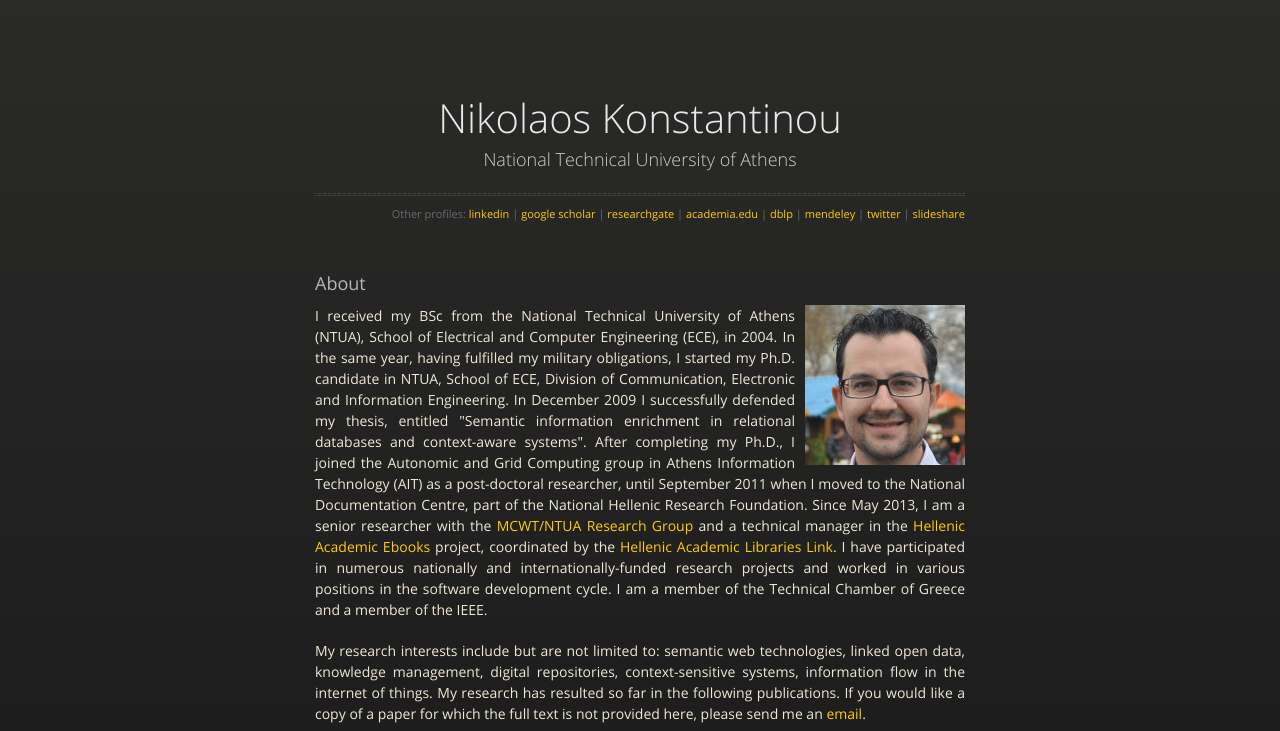
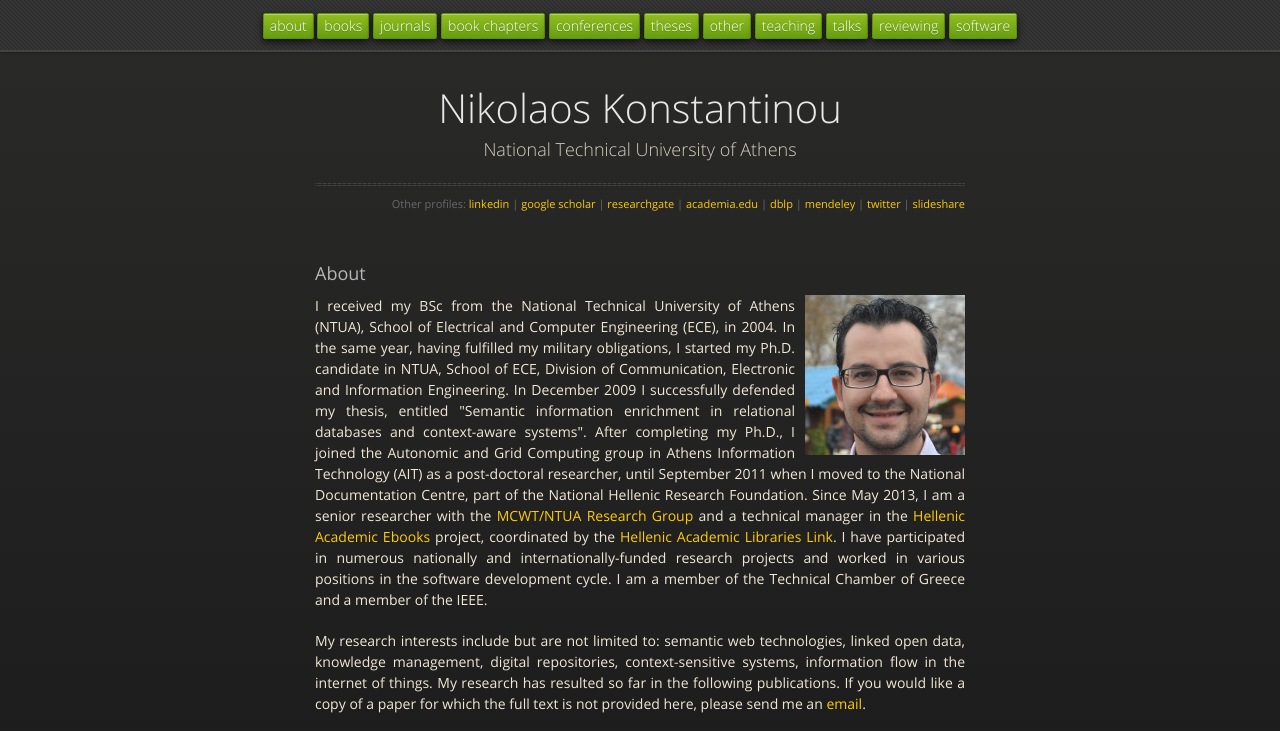
Before and after one commit to nkons/nkons.github.io, a plain HTML site: page index.html in a window 1280 px wide. Shown: the top 731 px of the page. Drawn offline with nearby package versions, Linux system fonts and the light colour scheme.

Commit message:
added top menu

```diff
--- a/index.html
+++ b/index.html
@@ -18,16 +18,27 @@
 
 </head>
 <body>
-	<!--<div id="header">
+	<div id="header">
         <nav>
-          <li class="fork"><a href="https://github.com/nkons">View On GitHub</a></li>
+		<li class="fork"><a href="#about">about</a></li>
+		<li class="fork"><a href="#books">books</a></li>
+		<li class="fork"><a href="#journals">journals</a></li>
+		<li class="fork"><a href="#bookchapters">book chapters</a></li>
+		<li class="fork"><a href="#conferences">conferences</a></li>
+		<li class="fork"><a href="#theses">theses</a></li>
+		<li class="fork"><a href="#other">other</a></li>
+		<li class="fork"><a href="#teaching">teaching</a></li>
+		<li class="fork"><a href="#talks">talks</a></li>
+		<li class="fork"><a href="#reviewing">reviewing</a></li>
+		<li class="fork"><a href="#software">software</a></li>
         </nav>
-      </div>-->
+      </div>
 	<!-- end header -->
 
 	<div class="wrapper">
 
 		<section>
+			<a class="anchor" name="about"></a>
 			<div id="title">
 				<h1>Nikolaos Konstantinou</h1>
 				<p>National Technical University of Athens</p>
@@ -53,7 +64,7 @@
 			</div>
 
 			<h3>
-				<a class="anchor" href="#about"></a>About
+				About
 			</h3>
 
 
@@ -63,7 +74,7 @@
             <p>My research interests include but are not limited to: semantic web technologies, linked open data, knowledge management, digital repositories, context-sensitive systems, information flow in the internet of things. My research has resulted so far in the following publications. If you would like a copy of a paper for which the full text is not provided here, please send me an <a href="mailto:nkons@live.com">email</a>.</p>
 
 			<h3>
-				<a class="anchor" href="#books"></a>Books
+				<a class="anchor" name="books"></a>Books
 			</h3>
 
 			<ol>
@@ -81,7 +92,7 @@
 			</ol>
 
 			<h3>
-				<a class="anchor" href="#journals"></a>Journal publications
+				<a class="anchor" name="journals"></a>Journal publications
 			</h3>
 
 			<ol>
@@ -125,7 +136,7 @@
 			</ol>
 
 			<h3>
-				<a class="anchor" href="#bookchapters"></a>Book chapters
+				<a class="anchor" name="bookchapters"></a>Book chapters
 			</h3>
 
 			<ol>
@@ -136,7 +147,7 @@
 			</ol>
 
 			<h3>
-				<a class="anchor" href="#conferences"></a>Conference publications
+				<a class="anchor" name="conferences"></a>Conference publications
 			</h3>
 
 			<ol>
@@ -192,7 +203,7 @@
 			</ol>
 
 			<h3>
-				<a class="anchor" href="#theses"></a>Theses
+				<a class="anchor" name="theses"></a>Theses
 			</h3>
 
 			<ol>
@@ -205,7 +216,7 @@
 			</ol>
 
 			<h3>
-				<a class="anchor" href="#other"></a>Other publications
+				<a class="anchor" name="other"></a>Other publications
 			</h3>
 
 			<ol>
@@ -238,7 +249,7 @@
 
 
 			<h3>
-				<a class="anchor" href="#teaching"></a>Teaching
+				<a class="anchor" name="teaching"></a>Teaching
 			</h3>
 
 			<ol>
@@ -252,7 +263,7 @@
 
 
             <h3>
-				<a class="anchor" href="#talks"></a>Talks
+				<a class="anchor" name="talks"></a>Talks
 			</h3>
 
 			<ol>
@@ -273,7 +284,7 @@
 
 
             <h3>
-				<a class="anchor" href="#reviewing"></a>Reviewing Activity
+				<a class="anchor" name="reviewing"></a>Reviewing Activity
 			</h3>
 
             <ol>
@@ -292,7 +303,7 @@
 			</ol>
 
 			<h3>
-				<a class="anchor" href="#software"></a>Software
+				<a class="anchor" name="software"></a>Software
 			</h3>
 
             <ol>
@@ -321,7 +332,7 @@
             <p></p>
 
             <div style="text-align: right; font-size: 75%; ">
-                Last updated on Apr 6th, 2015
+                Last updated on May 26th, 2015
             </div>
 
 		</section>
--- a/stylesheets/styles.css
+++ b/stylesheets/styles.css
@@ -694,27 +694,30 @@ dt {
   font-family: 'OpenSansSemibold', "Helvetica Neue", Helvetica, Arial, sans-serif !important;
   font-weight: normal;
 }
-
+a.anchor {
+  display: block;
+  position: relative;
+  top: -65px;
+}
 #header {
   z-index: 100;
   left: 0;
   top: 0px;
-  height: 60px;
+  height: 50px;
   width: 100%;
   position: fixed;
   background: url(../images/nav-bg.gif) #353535;
-  border-bottom: 4px solid #434343;
+  border-bottom: 2px solid #434343;
   -moz-box-shadow: 0px 1px 3px rgba(0, 0, 0, 0.25);
   -webkit-box-shadow: 0px 1px 3px rgba(0, 0, 0, 0.25);
   -o-box-shadow: 0px 1px 3px rgba(0, 0, 0, 0.25);
   box-shadow: 0px 1px 3px rgba(0, 0, 0, 0.25);
 }
 #header nav {
-  max-width: 650px;
   margin: 0 auto;
   padding: 0 10px;
-  background: blue;
-  margin: 6px auto;
+  margin: 1px auto;
+  text-align: center;
 }
 #header nav li {
   font-family: 'OpenSansLight', "Helvetica Neue", Helvetica, Arial, sans-serif;
@@ -746,7 +749,7 @@ dt {
   -o-box-shadow: inset 0px 1px 0px rgba(255, 255, 255, 0.3), 0px 3px 7px rgba(0, 0, 0, 0.7);
   box-shadow: inset 0px 1px 0px rgba(255, 255, 255, 0.3), 0px 3px 7px rgba(0, 0, 0, 0.7);
   background-color: #93bd20;
-  padding: 10px 12px;
+  padding: 5px 6px;
   margin-top: 6px;
   line-height: 14px;
   font-size: 14px;
@@ -768,7 +771,7 @@ dt {
   box-shadow: inset 0px 1px 1px rgba(0, 0, 0, 0.2), 0px 1px 0px rgba(0, 0, 0, 0);
 }
 #header nav li.fork {
-  float: left;
+  float: inherit;
   margin-left: 0px;
 }
 #header nav li.downloads {
@@ -783,7 +786,7 @@ dt {
 
 section {
   max-width: 650px;
-  padding: 30px 0px 50px 0px;
+  padding: 20px 0px 50px 0px;
   margin: 20px 0;
   margin-top: 70px;
 }
```
